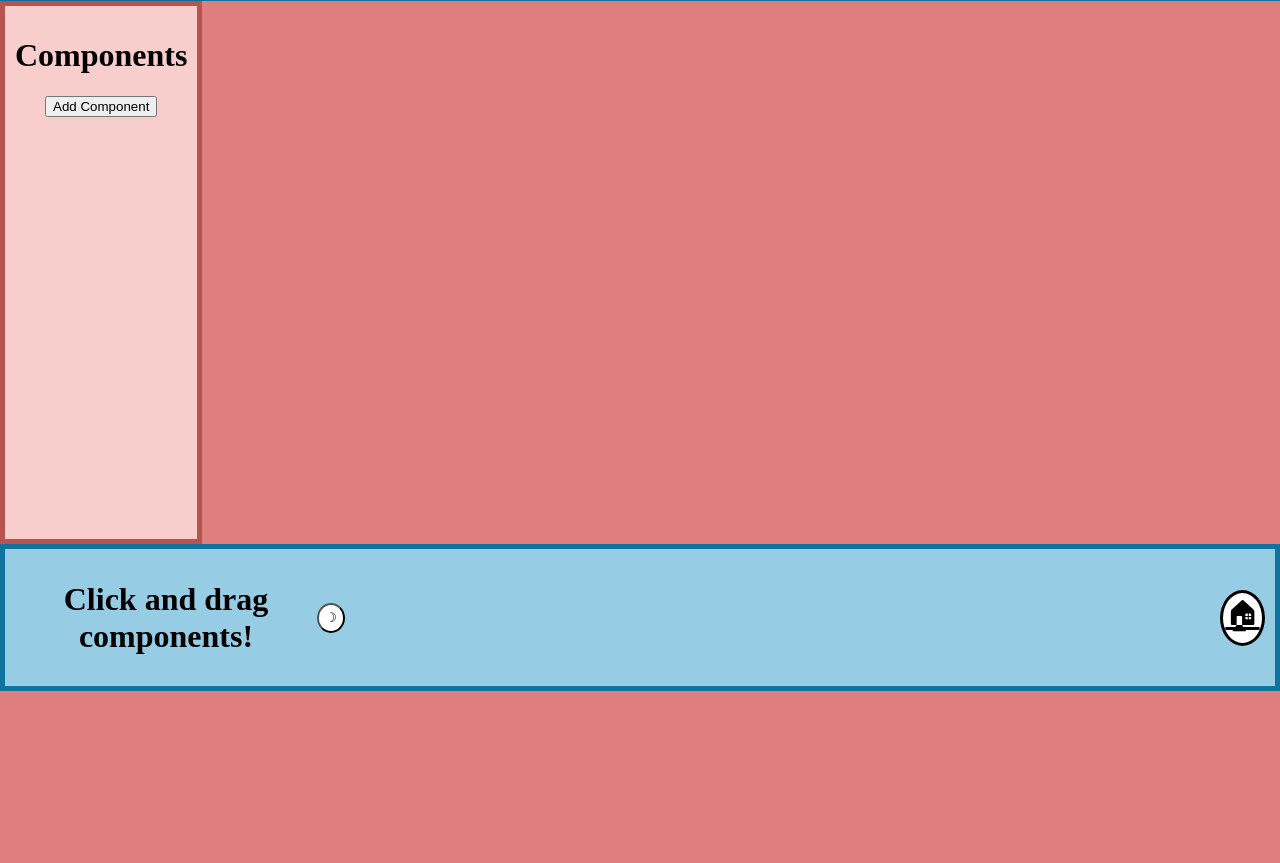
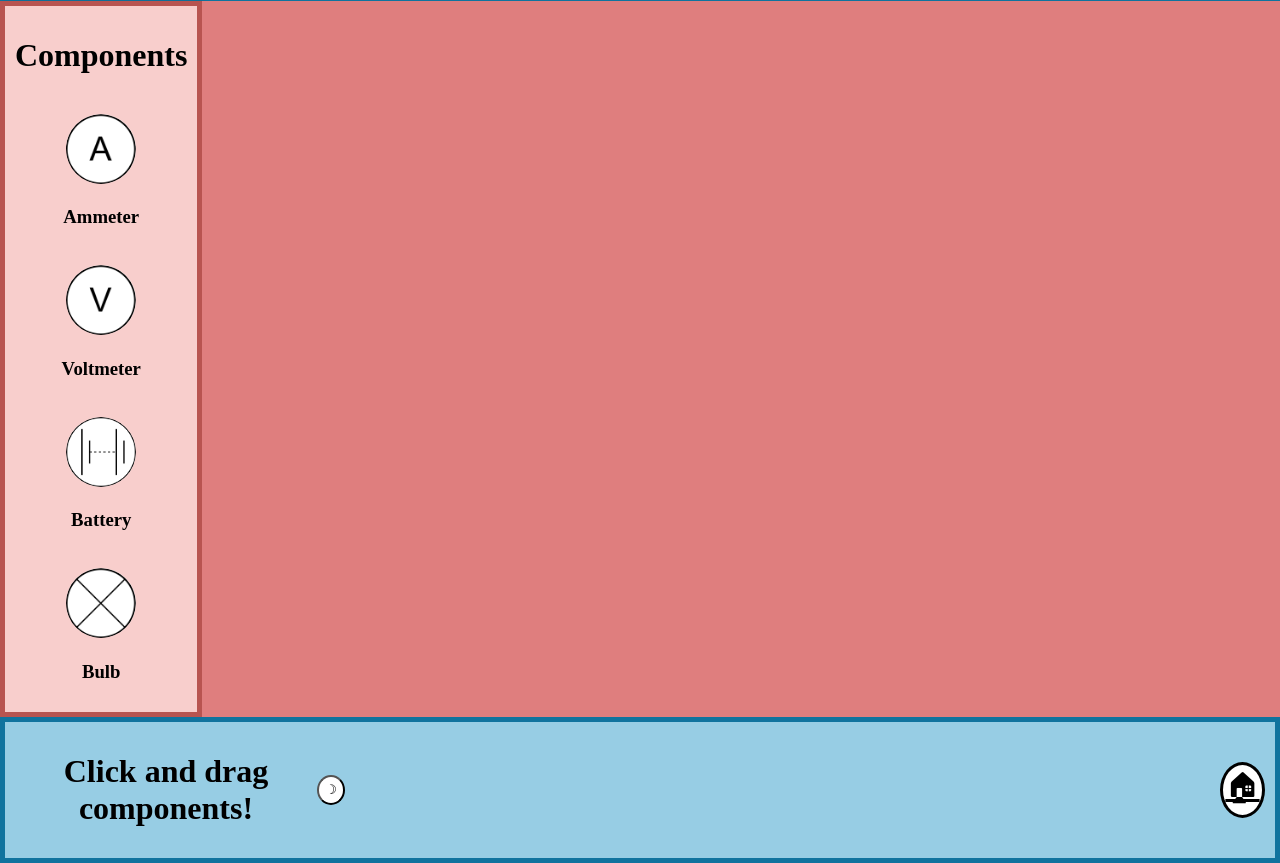
Before and after one commit to DkVosper/Circuit-builder, a Flask app: page / in a window 1280 px wide. Shown: the part 109-972 px from the top of the page. Before the commit the page ends 800 px from the top, so only its background shows below. Run offline with Flask 3, Linux system fonts and the light colour scheme.

Commit message:
complete drag and drop overhaul

```diff
--- a/static/script.js
+++ b/static/script.js
@@ -1,121 +1,190 @@
 // Drag and drop feature #######################################################################################################################
+
+class Circuit {
+    constructor() {
+        this.components = []
+    }
+
+    addComponent = (newComponent) => {
+        this.components.push(
+            {
+                gate:newComponent,
+                connectedTo: null
+            })
+        console.log(this.components)
+    }
+}
+
 
 class CircuitComponent{
     constructor(){
         this.x = 300;
         this.y = 400;
+        this.width = 50;
+        this.height = 50;
         this.element = document.createElement("div")
         this.element.classList.add("component")
         this.element.style.left = this.x + "px"
         this.element.style.top = this.y + "px"
 
+        this.element.addEventListener("mousedown", (event) => this.startDrag(event))
 
+    }
+
+    startDrag = (event) => {
+        console.log("Drag started")
+        this.offsetX = event.clientX - this.element.offsetLeft
+        this.offsetY = event.clientY - this.element.offsetTop
+        this.element.style.cursor = "grabbing"
+
+        document.addEventListener("mousemove", this.drag)
+        document.addEventListener("mouseup", this.stopDrag)
+
+    }
+
+
+    drag = (event) => {
+        let newX = event.clientX - this.offsetX
+        let newY = event.clientY - this.offsetY
+
+
+
+
+        //validate positions
+        if (newX > dropArea.clientWidth - this.width){
+            newX = dropArea.clientWidth - this.width
+        }
+
+        if (newX < 0){
+            newX = 0
+        }
+
+        if (newY > dropArea.clientHeight - this.height){
+            newY = dropArea.clientHeight - this.height
+        }
+
+        if (newY < 0){
+            newY = 0
+        }
+
+
+
+
+        this.x = newX
+        this.y = newY
+        this.element.style.left = this.x + "px"
+        this.element.style.top = this.y + "px"
+    }
+
+    stopDrag = () =>{
+        console.log("stopping drag....")
+
+        this.element.style.cursor = "grab"
+        document.removeEventListener("mousemove", this.drag)
+        document.removeEventListener("mouseup", this.stopDrag)
     }
 }
 
-    function addComponent() {
+
+class Battery extends CircuitComponent{
+    constructor() {
+        super()
+        this.element.innerHTML = "B"
+        this.element.style.backgroundImage = "{{url_for('static', filename='battery.png')}}"
+    }
+}
+
+class Voltmeter extends CircuitComponent{
+    constructor() {
+        super()
+        this.element.innerHTML = "V"
+        this.element.style.backgroundImage = "{{url_for('static', filename='Voltmeter.png')}}"
+    }
+}
+
+class Bulb extends CircuitComponent{
+    constructor() {
+        super()
+        this.element.innerHTML = "X"
+        this.element.style.backgroundImage = "{{url_for('static', filename='Voltmeter.png')}}"
+    }
+}
+
+class Ammeter extends CircuitComponent{
+    constructor() {
+        super()
+        this.element.innerHTML = "A"
+        this.element.style.backgroundImage = "{{url_for('static', filename='Voltmeter.png')}}"
+    }
+}
+
+
+    function addComponent(componentType) {
         console.log("adding a new component...")
-        let newComponent = new CircuitComponent()
+        console.log(componentType)
+        if (componentType === "battery"){
+            var newComponent = new Battery()
+        }
+        if (componentType === "ammeter"){
+            var newComponent = new Ammeter()
+        }
+        if (componentType === "voltmeter"){
+            var newComponent = new Voltmeter()
+        }
+        if (componentType === "bulb"){
+            var newComponent = new Bulb()
+        }
         dropArea.appendChild(newComponent.element)
+        circuit.addComponent(newComponent)
+
     }
 
 
-    const dropArea = document.getElementById("drop-area")
+
     let newX = 0, newY = 0, startX = 0, startY = 0;
-    const component = component.GetElementById('component');
-    component.addEventListener('mousedown',Mousedown);
-
-    function Mousedown(e){
-        startX = e.clientX;
-        startY = e.clientY;
-
-        component.addEventListener('mousemove',Mousemove);
-        component.addEventListener('mouseup',Mouseup);
-        console.log('mousedown working')
-    }
-
-    function Mousemove(e){
-        newX = startX - e.clientX;
-        newY = startY - e.clientY;
-
-        startX = e.clientX;
-        startY = e.clientY;
-
-        component.style.top = (component.offsetTop - newY) + 'px';
-        component.style.left = (component.offsetLeft - newX) + 'px';
-
-        console.log({newX,newY});
-        console.log('mousemove working')
-    }
-
-    function Mouseup(e){
-        component.removeEventListener('mousemove',Mousemove);
-    }
+// const component = component.GetElementById('component');
+// component.addEventListener('mousedown',Mousedown);
+const dropArea = document.getElementById("drop-area")
+const circuit = new Circuit()
 
 
-// Spawning in new components #############################################################################################################
+//     function Mousedown(e){
+//         startX = e.clientX;
+//         startY = e.clientY;
 
-// function spawnComponent() {
-//     const dropArea = document.getElementById('drop-area');
+//         component.addEventListener('mousemove',Mousemove);
+//         component.addEventListener('mouseup',Mouseup);
+//         console.log('mousedown working')
+//     }
 
-//     // Create a new component element
-//     const newComponent = document.getElementById('Component').cloneNode(true);
-//     newComponent.style.position = 'relative'; // Ensure the component is positioned relative to the container
-//     newComponent.style.display = 'inline-block';
+//     function Mousemove(e){
+//         newX = startX - e.clientX;
+//         newY = startY - e.clientY;
 
-//     // Create a container for the component and its buttons
-//     const componentContainer = document.createElement('div');
-//     componentContainer.style.position = 'relative';
-//     componentContainer.style.display = 'inline-block';
-//     componentContainer.style.margin = '10px';
+//         startX = e.clientX;
+//         startY = e.clientY;
 
-//     // Create the first button (left side)
-//     const button1 = document.createElement('button');
-//     button1.textContent = ''; // Optional: Add text or leave empty
-//     button1.style.position = 'absolute';
-//     button1.style.width = '30px';
-//     button1.style.height = '30px';
-//     button1.style.borderRadius = '50%'; // Make the button circular
-//     button1.style.backgroundColor = '#007BFF'; // Optional: Set a background color
-//     button1.style.left = '-40px'; // Position to the left of the component
-//     button1.style.top = '50%'; // Center vertically
-//     button1.style.transform = 'translateY(-50%)'; // Adjust for centering
-//     button1.onclick = () => console.log('Button 1 clicked for this component');
+//         component.style.top = (component.offsetTop - newY) + 'px';
+//         component.style.left = (component.offsetLeft - newX) + 'px';
 
-//     // Create the second button (right side)
-//     const button2 = document.createElement('button');
-//     button2.textContent = ''; // Optional: Add text or leave empty
-//     button2.style.position = 'absolute';
-//     button2.style.width = '30px';
-//     button2.style.height = '30px';
-//     button2.style.borderRadius = '50%'; // Make the button circular
-//     button2.style.backgroundColor = '#28A745'; // Optional: Set a background color
-//     button2.style.right = '-40px'; // Position to the right of the component
-//     button2.style.top = '50%'; // Center vertically
-//     button2.style.transform = 'translateY(-50%)'; // Adjust for centering
-//     button2.onclick = () => console.log('Button 2 clicked for this component');
+//         console.log({newX,newY});
+//         console.log('mousemove working')
+//     }
 
-//     // Append the component and buttons to the container
-//     componentContainer.appendChild(button1);
-//     componentContainer.appendChild(newComponent);
-//     componentContainer.appendChild(button2);
+//     function Mouseup(e){
+//         component.removeEventListener('mousemove',Mousemove);
+//     }
 
-//     // Append the container to the drop area
-//     dropArea.appendChild(componentContainer);
 
-//     // Log to the console
-//     console.log("A new component has been spawned!");
+// // Darkmode Script #######################################################################################################################
+// function toggleDarkMode() {
+//     const body = document.body; // Get the body element
+//     const button = document.getElementById('switch-dark-mode-button'); // Get the dark mode switch button
+//     body.classList.toggle('dark-mode'); // Toggle the 'dark-mode' class on the body element
+//     // Update the button text based on the current mode
+//     if (body.classList.contains('dark-mode')) {
+//         button.textContent = '☀︎';
+//     } else {
+//         button.textContent = '☽';
+//     }
 // }
-
-// Darkmode Script #######################################################################################################################
-function toggleDarkMode() {
-    const body = document.body; // Get the body element
-    const button = document.getElementById('switch-dark-mode-button'); // Get the dark mode switch button
-    body.classList.toggle('dark-mode'); // Toggle the 'dark-mode' class on the body element
-    // Update the button text based on the current mode
-    if (body.classList.contains('dark-mode')) {
-    button.textContent = '☀︎';
-    } else {
-    button.textContent = '☽';
-    }
-}
--- a/static/style.css
+++ b/static/style.css
@@ -1,8 +1,14 @@
 .component {
+    display: flex;
+    justify-content: center;
+    align-items: center;
     width: 50px;
     height: 50px;
-    background-color: blue;
+    background-color: rgb(255, 255, 255);
     position: absolute;
+    cursor: grab;
+    border-radius: 25px;
+    border: 2px black solid;
 }
 
 .app {
@@ -166,8 +172,8 @@ body {
 }
 
 .draggable-image-circle {
-    width: 100px;
-    height: 100px;
+    width: 70px;
+    height: 70px;
     border-radius: 50%;
     /* Makes the shape circular */
 }
--- a/templates/index.html
+++ b/templates/index.html
@@ -20,17 +20,17 @@
                     <h1>Components</h1>
                 </div>
 
-                <button class = "component-button" onclick="addComponent()">Add Component</button>
+                <!-- <button class = "component-button" onclick="addComponent('battery')">Add Battery</button> -->
                 <br>
-                <!-- <div onclick="addComponent()">
+                <div onclick="addComponent('ammeter')">
                     <img id='Component' class="draggable-image-circle" draggable="true"
                         src="{{url_for('static', filename='ammeter.png')}}">
-                </div> -->
-                <!-- <div>
+                </div>
+                <div>
                     <h3>Ammeter</h3>
                 </div>
                 <br>
-                <div onclick=spawnComponent()>
+                <div onclick="addComponent('voltmeter')">
                     <img class="draggable-image-circle" draggable='true'
                         src="{{url_for('static', filename='Voltmeter.png')}}" />
                 </div>
@@ -38,7 +38,7 @@
                     <h3>Voltmeter</h3>
                 </div>
                 <br>
-                <div onclick=spawnComponent()>
+                <div onclick="addComponent('battery')">
                     <img class="draggable-image-circle" draggable="true"
                         src="{{url_for('static', filename='battery.png')}}" />
                 </div>
@@ -46,13 +46,13 @@
                     <h3>Battery</h3>
                 </div>
                 <br>
-                <div onclick=spawnComponent()>
+                <div onclick="addComponent('bulb')">
                     <img class="draggable-image-circle" draggable="true"
                         src="{{url_for('static', filename='bulb.png')}}" />
                 </div>
                 <div>
                     <h3>Bulb</h3>
-                </div> -->
+                </div>
             </div>
             <div id="drop-area"></div>
 
@@ -70,17 +70,17 @@
 
         // Dark mode code
 
-        function toggleDarkMode() {
-            const body = document.body; // Get the body element
-            const button = document.getElementById('switch-dark-mode-button'); // Get the dark mode switch button
-            body.classList.toggle('dark-mode'); // Toggle the 'dark-mode' class on the body element
-            // Update the button text based on the current mode
-            if (body.classList.contains('dark-mode')) {
-                button.textContent = '☀︎';
-            } else {
-                button.textContent = '☽';
-            }
-        }
+        // function toggleDarkMode() {
+        //     const body = document.body; // Get the body element
+        //     const button = document.getElementById('switch-dark-mode-button'); // Get the dark mode switch button
+        //     body.classList.toggle('dark-mode'); // Toggle the 'dark-mode' class on the body element
+        //     // Update the button text based on the current mode
+        //     if (body.classList.contains('dark-mode')) {
+        //         button.textContent = '☀︎';
+        //     } else {
+        //         button.textContent = '☽';
+        //     }
+        // }
 
         //##############################################################################################################
     </script>
```
Also changed, not shown: 1 other file.
